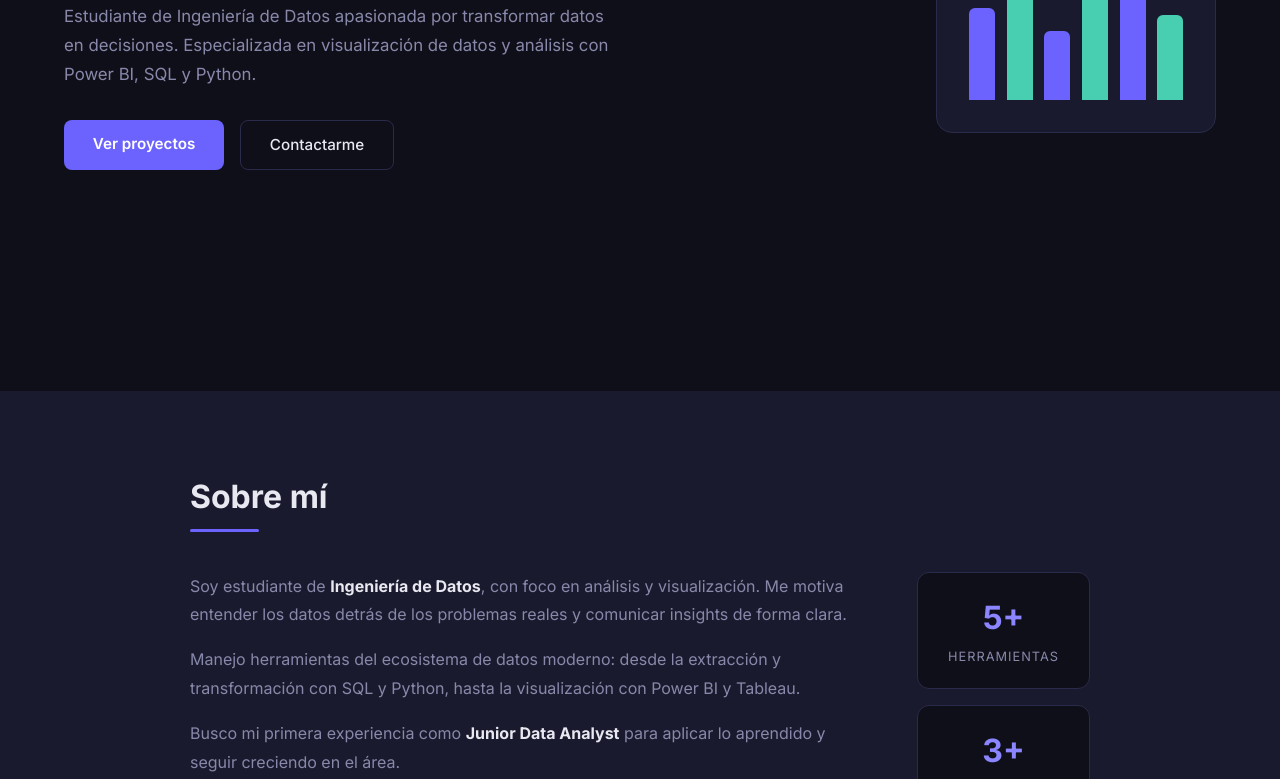
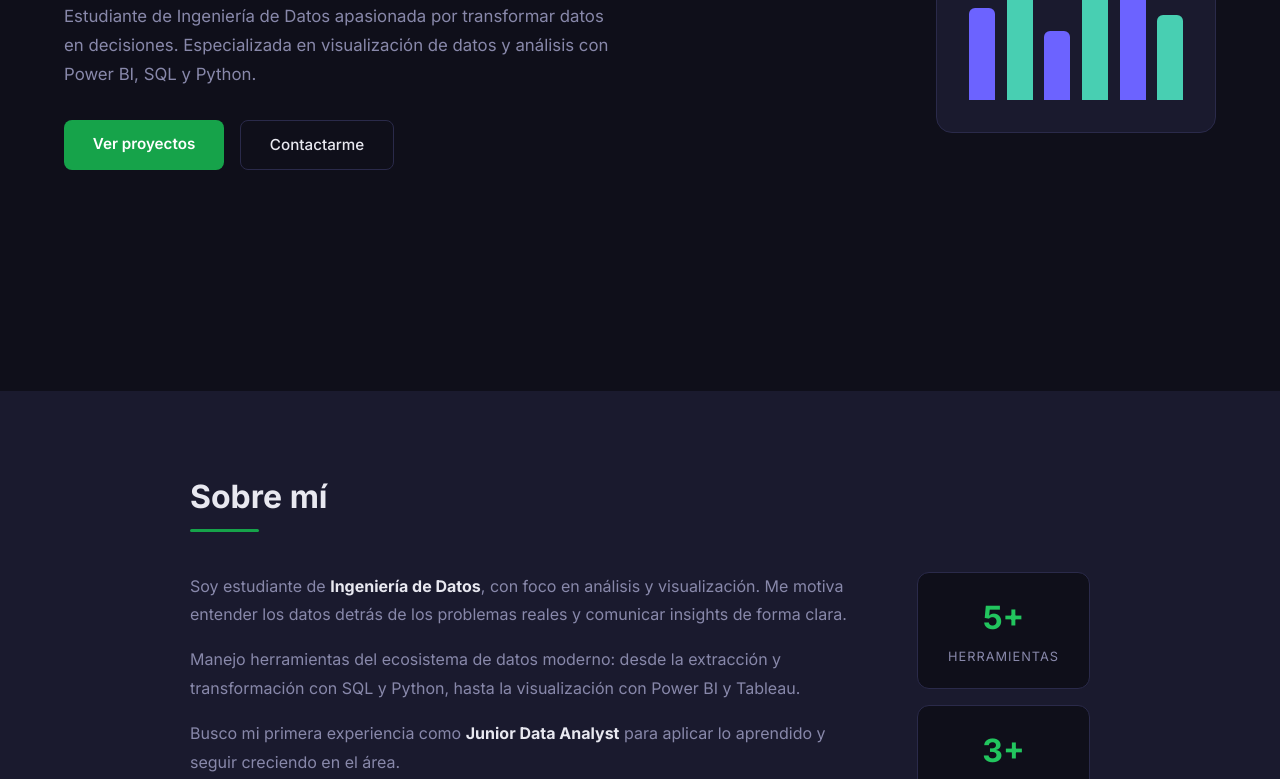
Before and after one commit to Facundo-Arroquy/candy, a website built with Vite: page index.html in a window 1280 px wide. Shown: the part 409-1188 px from the top of the page. Built offline with nearby package versions, Linux system fonts and the light colour scheme; no server answers.

Commit message:
Test: change color to green

```diff
--- a/styles.css
+++ b/styles.css
@@ -6,8 +6,8 @@
 }
 
 :root {
-  --primary: #6C63FF;
-  --primary-light: #8B85FF;
+  --primary: #16a34a;
+  --primary-light: #22c55e;
   --accent: #48CFB2;
   --bg: #0F0F1A;
   --bg-card: #1A1A2E;
```
